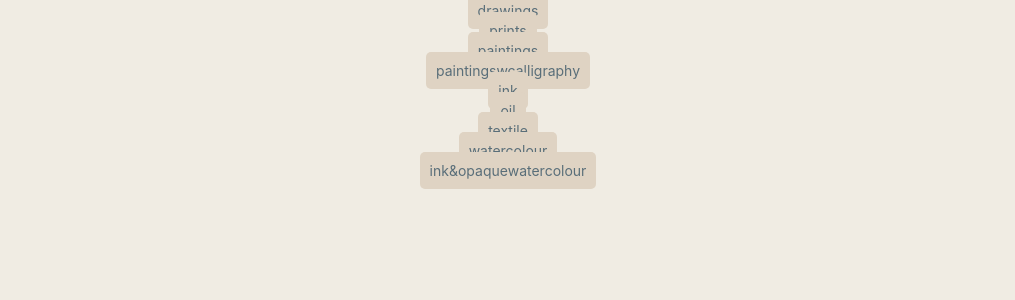
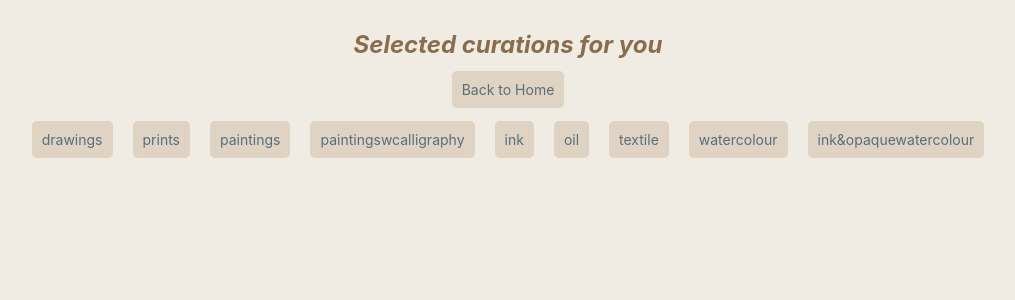
Before and after one commit to tanwsc/MuseumSiteProject, a React (Create React App) app: page /art in a window 1280 px wide. Shown: the top 300 px of the page, without its empty margins (132-1147 px from the left). Built offline with nearby package versions, Linux system fonts and the light colour scheme.

Commit message:
minor styling changes

```diff
--- a/src/Components/ChooseSet.js
+++ b/src/Components/ChooseSet.js
@@ -30,14 +30,24 @@ const allOptions = [
 const ChooseSet = ({ style }) => {
   let options = allOptions.map((item) => {
     return (
-      <div className="options" key={item.name}>
+      <div className="option-button" key={item.name}>
         <Link to={`/art/${item.name}`} style={style}>
           {item.name}
         </Link>
       </div>
     );
   });
-  return options;
+  return (
+    <div className="selection">
+      <h2>Selected curations for you</h2>
+      <div>
+        <Link to="/" style={style}>
+          Back to Home
+        </Link>
+      </div>
+      <div className='options'>{options}</div>
+    </div>
+  );
 };
 
 export default ChooseSet;
```
